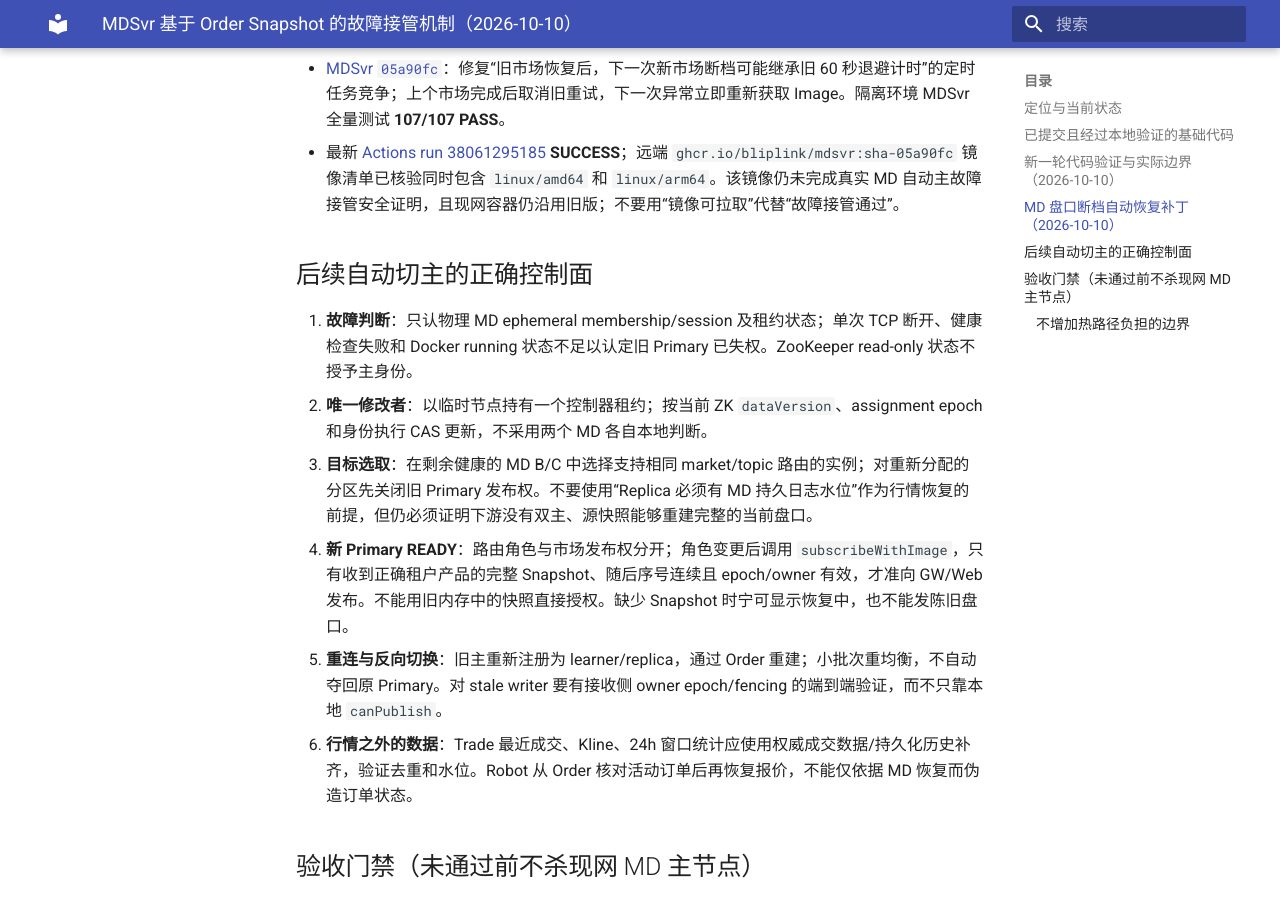
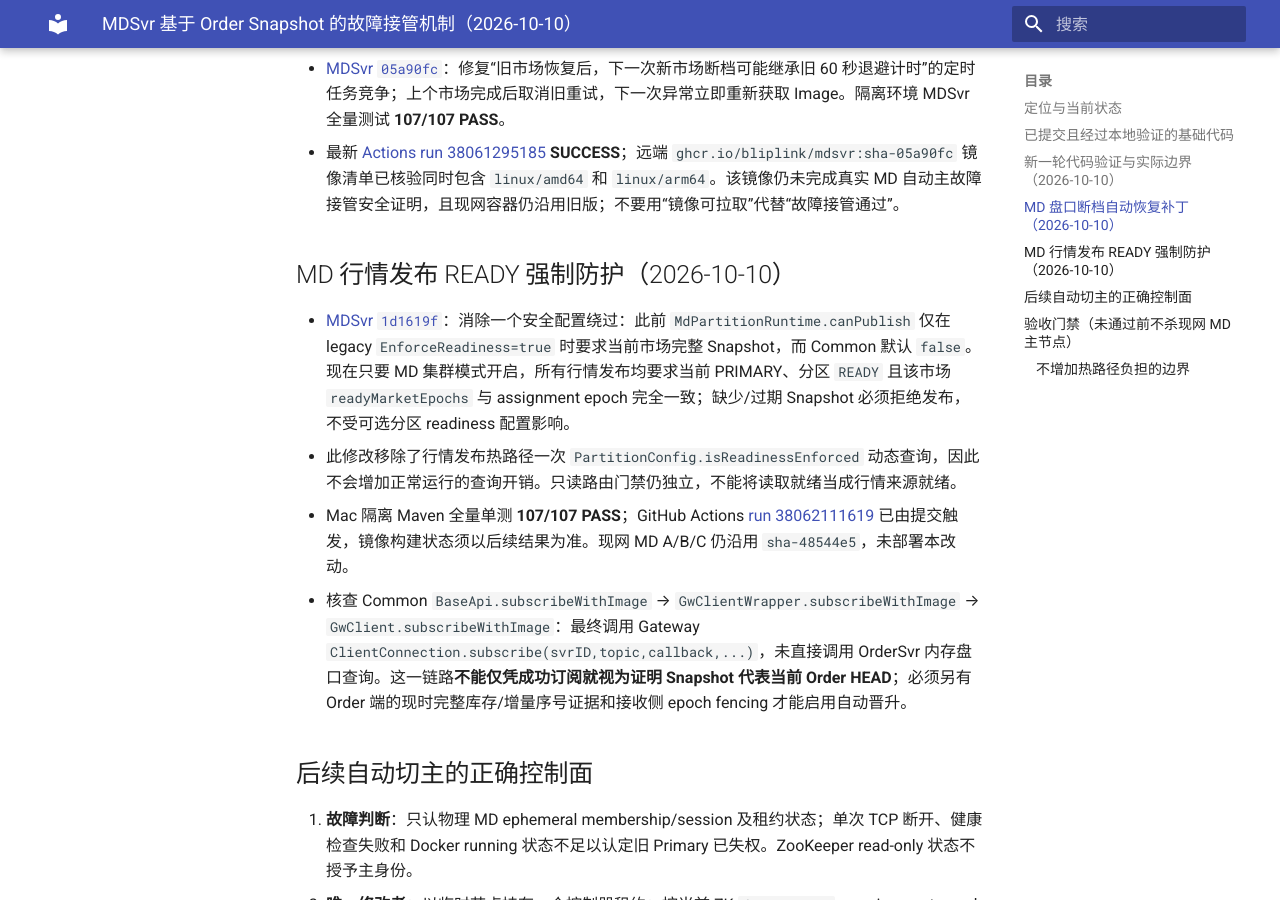
Before and after one commit to bliplink/dc-quant-deploy, an MkDocs documentation site: the page built from docs/MD_ORDER_SNAPSHOT_FAILOVER_RECOVERY_20261010.zh-CN.md, in a window 1280 px wide and 900 px high, scrolled down 2422 px. Built offline with MkDocs 1.6.1 and Material for MkDocs 9.7.7, drawn with Linux system fonts in a browser that asks for light colours.

Commit message:
docs(md-ha): document mandatory full-image publish fence and gateway source proof gap

```diff
--- a/docs/MD_ORDER_SNAPSHOT_FAILOVER_RECOVERY_20261010.zh-CN.md
+++ b/docs/MD_ORDER_SNAPSHOT_FAILOVER_RECOVERY_20261010.zh-CN.md
@@ -35,6 +35,13 @@ MDSvr 是 OrderSvr 权威撮合订单簿的派生行情服务。**不要为 MDSv
 - [MDSvr `05a90fc`](https://github.com/bliplink/com.app.dc.mdsvr/commit/05a90fc)：修复“旧市场恢复后，下一次新市场断档可能继承旧 60 秒退避计时”的定时任务竞争；上个市场完成后取消旧重试，下一次异常立即重新获取 Image。隔离环境 MDSvr 全量测试 **107/107 PASS**。
 - 最新 [Actions run 38061295185](https://github.com/bliplink/com.app.dc.mdsvr/actions/runs/38061295185) **SUCCESS**；远端 `ghcr.io/bliplink/mdsvr:sha-05a90fc` 镜像清单已核验同时包含 `linux/amd64` 和 `linux/arm64`。该镜像仍未完成真实 MD 自动主故障接管安全证明，且现网容器仍沿用旧版；不要用“镜像可拉取”代替“故障接管通过”。
 
+## MD 行情发布 READY 强制防护（2026-10-10）
+
+- [MDSvr `1d1619f`](https://github.com/bliplink/com.app.dc.mdsvr/commit/1d1619f)：消除一个安全配置绕过：此前 `MdPartitionRuntime.canPublish` 仅在 legacy `EnforceReadiness=true` 时要求当前市场完整 Snapshot，而 Common 默认 `false`。现在只要 MD 集群模式开启，所有行情发布均要求当前 PRIMARY、分区 `READY` 且该市场 `readyMarketEpochs` 与 assignment epoch 完全一致；缺少/过期 Snapshot 必须拒绝发布，不受可选分区 readiness 配置影响。
+- 此修改移除了行情发布热路径一次 `PartitionConfig.isReadinessEnforced` 动态查询，因此不会增加正常运行的查询开销。只读路由门禁仍独立，不能将读取就绪当成行情来源就绪。
+- Mac 隔离 Maven 全量单测 **107/107 PASS**；GitHub Actions [run 38062111619](https://github.com/bliplink/com.app.dc.mdsvr/actions/runs/38062111619) 已由提交触发，镜像构建状态须以后续结果为准。现网 MD A/B/C 仍沿用 `sha-48544e5`，未部署本改动。
+- 核查 Common `BaseApi.subscribeWithImage` → `GwClientWrapper.subscribeWithImage` → `GwClient.subscribeWithImage`：最终调用 Gateway `ClientConnection.subscribe(svrID,topic,callback,...)`，未直接调用 OrderSvr 内存盘口查询。这一链路**不能仅凭成功订阅就视为证明 Snapshot 代表当前 Order HEAD**；必须另有 Order 端的现时完整库存/增量序号证据和接收侧 epoch fencing 才能启用自动晋升。
+
 ## 后续自动切主的正确控制面
 
 1. **故障判断**：只认物理 MD ephemeral membership/session 及租约状态；单次 TCP 断开、健康检查失败和 Docker running 状态不足以认定旧 Primary 已失权。ZooKeeper read-only 状态不授予主身份。
```
